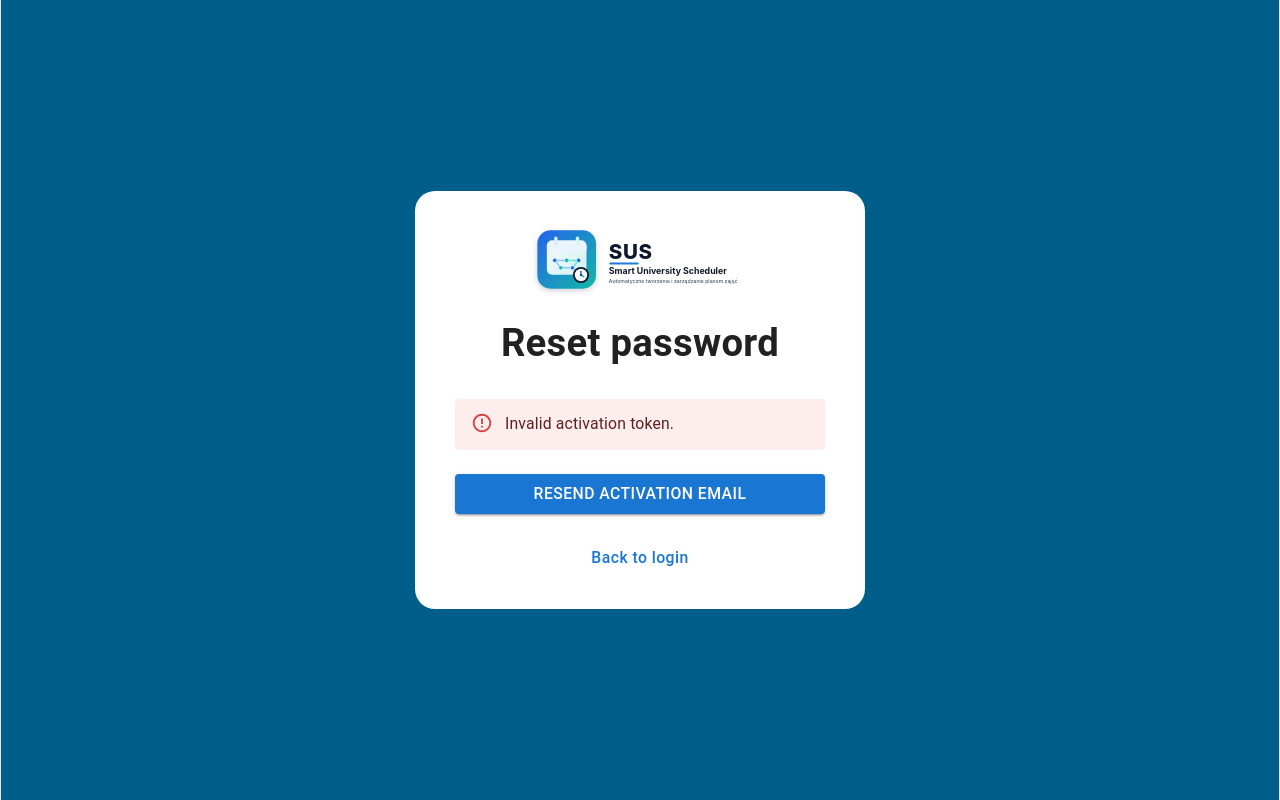
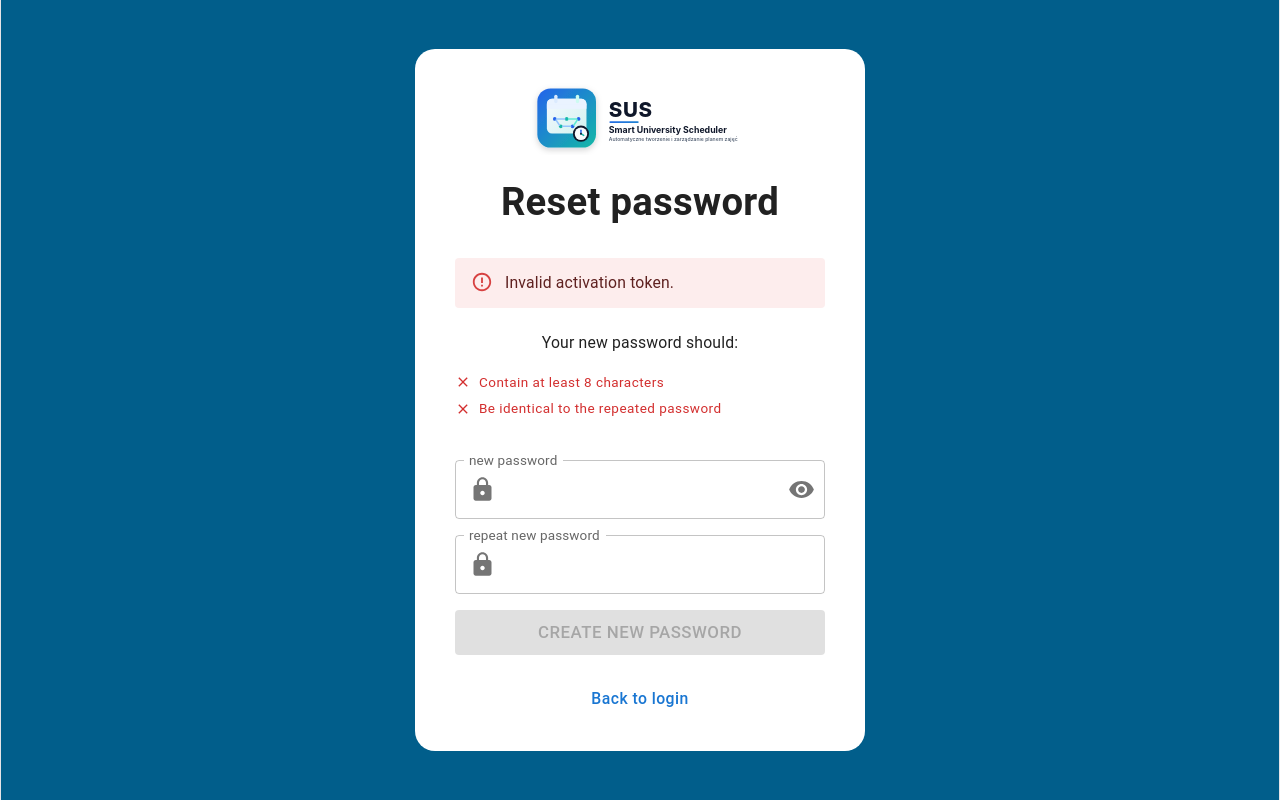
Before and after one commit to ziomciopoziomcio/Smart-University-Scheduler, a React (Vite) app in the folder frontend/: page /reset-password in a window 1280 px wide. Built offline with nearby package versions, Linux system fonts and the light colour scheme.

Commit message:
Fixed reset page

```diff
--- a/frontend/src/locales/en.json
+++ b/frontend/src/locales/en.json
@@ -74,6 +74,7 @@
     "submitNew": "Create new password",
     "sendResetLink": "Send reset link",
     "successMailSent": "If the account exists, a reset link has been sent.",
-    "errorSending": "Error sending the reset code."
+    "errorSending": "Error sending the reset code.",
+    "errorInvalidToken": "The reset link is invalid or has expired."
   }
 }
--- a/frontend/src/pages/Auth/ResetPasswordPage.tsx
+++ b/frontend/src/pages/Auth/ResetPasswordPage.tsx
@@ -26,15 +26,12 @@ function ResetPasswordPage() {
     const [password2, setPassword2] = useState('');
     const [showPassword, setShowPassword] = useState(false);
 
-    const [pageStatus, setPageStatus] = useState<'verifying' | 'form' | 'success' | 'error'>('verifying');
+    const [pageStatus, setPageStatus] = useState<'verifying' | 'form' | 'success'>('form');
     const [errorMsg, setErrorMsg] = useState<string | React.ReactNode>('');
 
     useEffect(() => {
         if (!token || token.length < 10) {
-            setPageStatus('error');
             setErrorMsg(<FormattedMessage id="activate.error.invalid"/>);
-        } else {
-            setPageStatus('form');
         }
     }, [token]);
 
@@ -46,12 +43,14 @@ function ResetPasswordPage() {
         if (!isLongEnough || !isMatching || !token) return;
 
         setPageStatus('verifying');
+        setErrorMsg('');
+
         try {
             await resetPassword({token, password, password2});
             setPageStatus('success');
             setTimeout(() => navigate('/login'), 3000);
         } catch (err: any) {
-            setPageStatus('error');
+            setPageStatus('form');
             setErrorMsg(err.message || <FormattedMessage id="activate.error.generic"/>);
         }
     };
@@ -69,30 +68,20 @@ function ResetPasswordPage() {
         <AuthLayout title={<FormattedMessage id="forgotPassword.title"/>}>
             <Stack spacing={3} width="100%" alignItems="center">
 
-                {pageStatus === 'verifying' && (
-                    <Stack alignItems="center" spacing={2}>
-                        <CircularProgress/>
-                        <Typography><FormattedMessage id="activate.loading"/></Typography>
-                    </Stack>
-                )}
-
-                {pageStatus === 'error' && (
-                    <>
-                        <Alert severity="error" sx={{width: '100%'}}>{errorMsg}</Alert>
-                        <Button variant="contained" onClick={() => navigate('/forgot-password')} fullWidth>
-                            <FormattedMessage id="activate.resend"/>
-                        </Button>
-                    </>
-                )}
-
-                {pageStatus === 'success' && (
+                {/* Status sukcesu - wyświetlany zamiast formularza */}
+                {pageStatus === 'success' ? (
                     <Alert severity="success" sx={{width: '100%'}}>
                         <FormattedMessage id="login.validation.success"/>
                     </Alert>
-                )}
+                ) : (
+                    <>
+                        {/* Wyświetlanie błędu nad formularzem (np. Invalid Token) */}
+                        {errorMsg && (
+                            <Alert severity="error" sx={{width: '100%'}}>
+                                {errorMsg}
+                            </Alert>
+                        )}
 
-                {pageStatus === 'form' && (
-                    <>
                         <Box sx={{width: '100%'}}>
                             <Typography variant="body2" textAlign="center" sx={{mb: 2}}>
                                 <FormattedMessage id="forgotPassword.instruction"/>
@@ -107,6 +96,7 @@ function ResetPasswordPage() {
                             <Stack spacing={2}>
                                 <TextField
                                     fullWidth
+                                    disabled={pageStatus === 'verifying'}
                                     type={showPassword ? 'text' : 'password'}
                                     label={intl.formatMessage({id: 'forgotPassword.newPassword'})}
                                     value={password}
@@ -124,6 +114,7 @@ function ResetPasswordPage() {
                                 />
                                 <TextField
                                     fullWidth
+                                    disabled={pageStatus === 'verifying'}
                                     type={showPassword ? 'text' : 'password'}
                                     label={intl.formatMessage({id: 'forgotPassword.confirmNewPassword'})}
                                     value={password2}
@@ -137,17 +128,25 @@ function ResetPasswordPage() {
                                     fullWidth
                                     size="large"
                                     type="submit"
-                                    disabled={!isLongEnough || !isMatching}
+                                    disabled={pageStatus === 'verifying' || !isLongEnough || !isMatching || !!(token && token.length < 10)}
                                     sx={{mt: 2, backgroundColor: '#004d71'}}
                                 >
-                                    <FormattedMessage id="forgotPassword.submitNew"/>
+                                    {pageStatus === 'verifying' ? (
+                                        <CircularProgress size={24} color="inherit"/>
+                                    ) : (
+                                        <FormattedMessage id="forgotPassword.submitNew"/>
+                                    )}
                                 </Button>
                             </Stack>
                         </form>
                     </>
                 )}
 
-                <Button onClick={() => navigate('/login')} sx={{textTransform: 'none'}}>
+                <Button
+                    onClick={() => navigate('/login')}
+                    sx={{textTransform: 'none'}}
+                    disabled={pageStatus === 'verifying'}
+                >
                     <FormattedMessage id="register.backToLogin"/>
                 </Button>
             </Stack>
```
